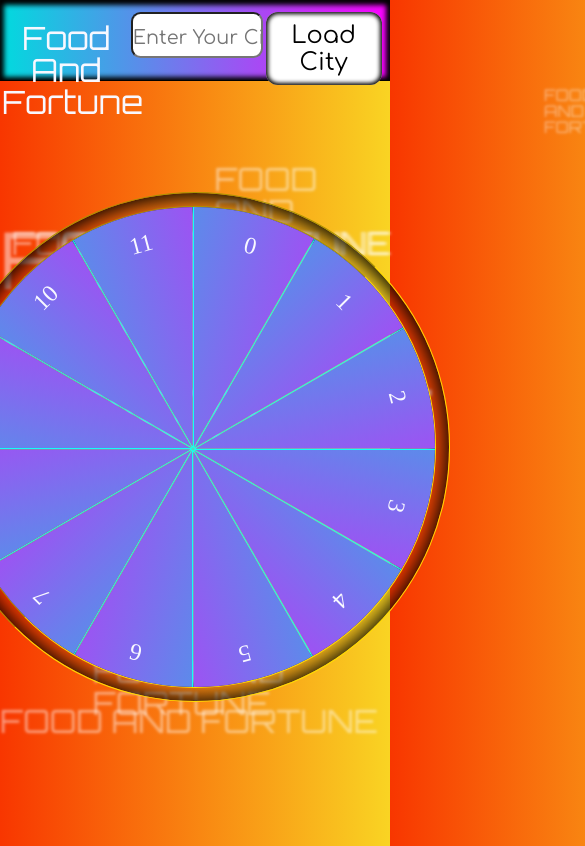
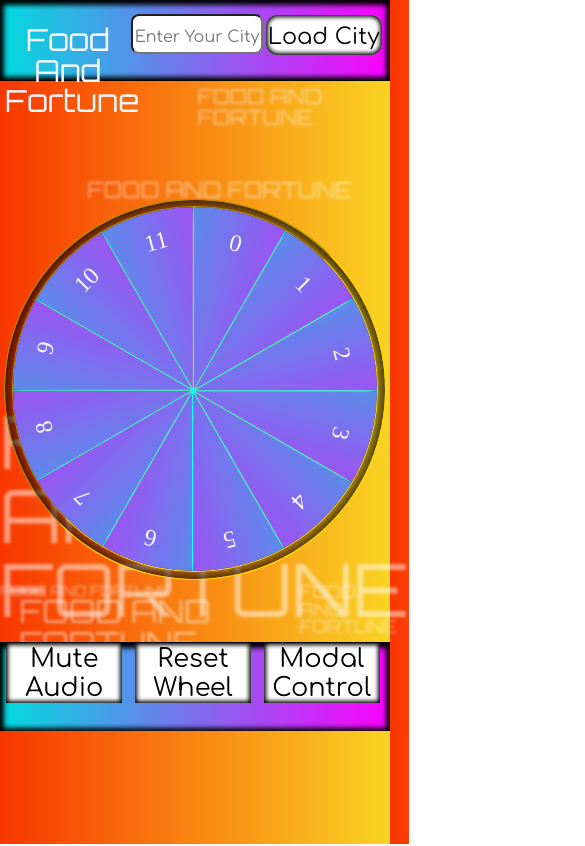
Before and after one commit to lr001dev/Food-And-Fortune-WebApp, a plain HTML site: page index.html in a window 390 px wide. Shown: the top 846 px of the page, 585 px wide, since content can reach past the window. Drawn offline with nearby package versions, Linux system fonts and the light colour scheme.

Commit message:
Fine tuned the @media ... Breaking off from css for a bit.

```diff
--- a/css/main.css
+++ b/css/main.css
@@ -326,6 +326,46 @@ li:nth-child(12) {
     height: 6.8em;
   }
 }
+@media screen and (max-width: 1024px) {
+  main {
+    height: 70.3em;
+  }
+  footer {
+    height: 7.2em;
+  }
+  button {
+    font-size: 3.1em
+  }
+}
+@media screen and (max-width: 768px) {
+  main {
+    height: 48.8em;
+  }
+  footer {
+    height: 7.2em;
+  }
+  .city div h2 {
+    font-size: 1.8em;
+  }
+  #back-text-1 {
+    top: 5em;
+    left: 6.7em;
+  }
+  #back-text-2 {
+    top: 7em;
+    right: 0em;
+  }
+  #back-text-4 {
+    bottom: 5em;
+    left: 0;
+    font-size: 4.9em;
+  }
+  #back-text-5 {
+    top: 10%;
+    left: 34em;
+    font-size: 1em;
+  }
+}
 @media screen and (max-width: 720px) {
   main {
     height: 48.6em;
@@ -403,38 +443,10 @@ li:nth-child(12) {
     font-size: 1.2em;
   }
 }
-@media screen and (max-width: 768px) {
-  main {
-    height: 49.1em;
-  }
-  footer {
-    height: 6.9em;
-  }
-  .city div h2 {
-    font-size: 1.8em;
-  }
-  #back-text-1 {
-    top: 5em;
-    left: 6.7em;
-  }
-  #back-text-2 {
-    top: 7em;
-    right: 0em;
-  }
-  #back-text-4 {
-    bottom: 5em;
-    left: 0;
-    font-size: 4.9em;
-  }
-  #back-text-5 {
-    top: 10%;
-    left: 34em;
-    font-size: 1em;
-  }
-}@media screen and (max-width: 375px) {
+
 @media screen and (max-width: 414px) {
   main {
-    height: 38em;
+    height: 39.4em;
   }
   .head-left h1 {
     margin-top: .8em;
@@ -481,7 +493,7 @@ li:nth-child(12) {
   #back-text-4 {
     bottom: 4em;
     left: 0;
-    font-size: 4.6em;
+    font-size: 4.1em;
   }
   #back-text-5 {
     top: 4em;
@@ -522,7 +534,7 @@ li:nth-child(12) {
 }
 @media screen and (max-width: 411px) {
   main {
-    height: 30.8em;
+    height: 32.2em;
   }
   #back-text-2 {
     top: 18.5em;
@@ -581,4 +593,16 @@ li:nth-child(12) {
     top: 30em;
     font-size: 1.1em;
   }
+  #back-text-4 {
+    font-size: 3.8em;
+  }
 }
+
+@media screen and (max-width: 320px) {
+  main {
+    height: 28.4em;
+  }
+  #back-text-4 {
+    font-size: 3.5em;
+  }
+}
```
